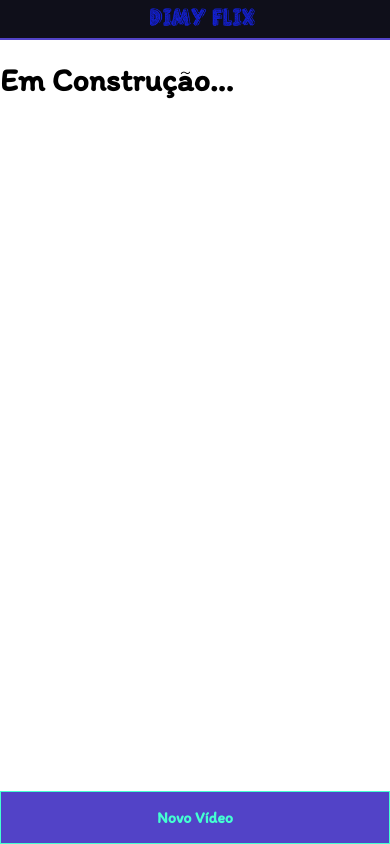
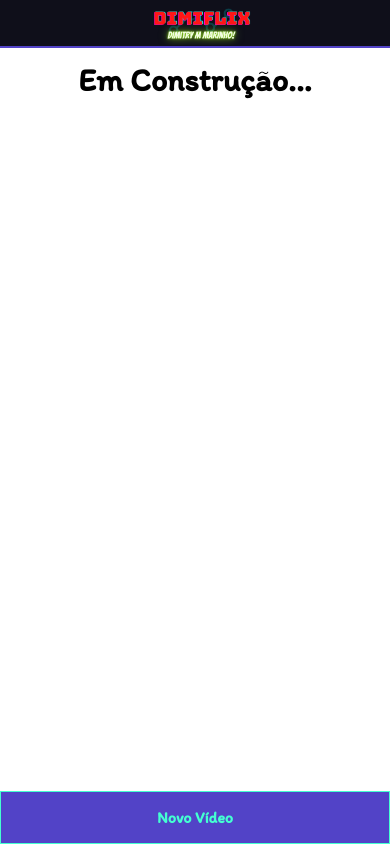
Before and after one commit to dimitrymm/dimiflix, a React (Create React App) app: page / in a window 390 px wide. Built offline with nearby package versions, Linux system fonts and the light colour scheme.

Commit message:
Update Navbar

```diff
--- a/src/App.js
+++ b/src/App.js
@@ -6,7 +6,7 @@ function App() {
   return (
     <div className="App">
       <Menu />
-      <h1>Em Construção...</h1>
+      <h1 className='Titulo'>Em Construção...</h1>
 
     </div>
   );
--- a/src/components/Menu/Menu.css
+++ b/src/components/Menu/Menu.css
@@ -4,7 +4,7 @@
 
 @media (max-width:800px){
     .Logo{
-        max-width: 105px;
+        max-width: 100px;
     }
 }
 
@@ -35,7 +35,7 @@ body{
 
 @media (max-width:800px){
     .Menu{
-        height: 40px;
+        height: 48px;
         justify-content: center;
     }
     body{
--- a/src/components/Menu/index.js
+++ b/src/components/Menu/index.js
@@ -1,13 +1,13 @@
 import React from 'react';
-import Logo from '../../assets/img/Logo.png'
+import Logo from '../../assets/img/Logo3.png'
 import '../Menu/Menu.css'
 
 const Menu = () => {
     return (
         <nav className='Menu'>
             <a href='/'>
-                <img className='Logo' src={Logo} alt='Dimiflix logo'/>
-        </a>
+                <img className='Logo' src={Logo} alt='Dimiflix logo' />
+            </a>
             <a className='ButtonLink' href='/'>Novo Vídeo</a>
 
         </nav>
--- a/src/index.css
+++ b/src/index.css
@@ -22,3 +22,7 @@ html,body{
 a{
   color:inherit;
 }
+
+.Titulo{
+  text-align: center;
+}
```
Also changed, not shown: src/assets/img/Logo2.png (added), src/assets/img/Logo3.png (added).
